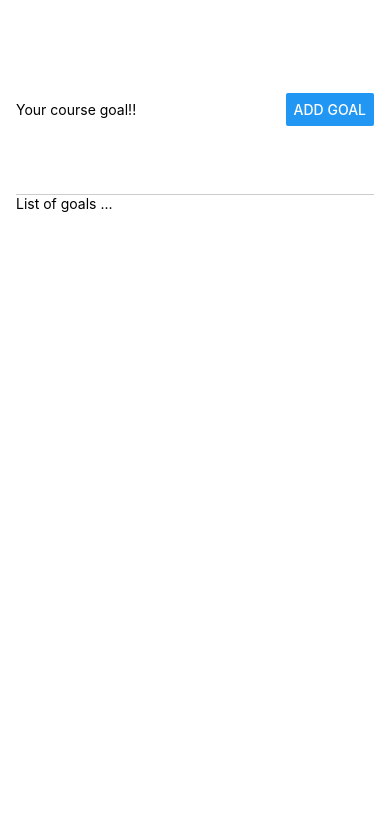
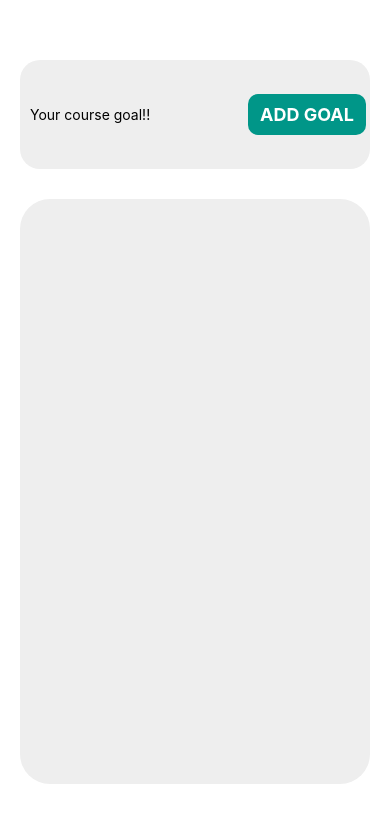
Before and after one commit to varcharfoobar/reactive, a React Native app in the folder RNCourse/: screen / in a window 390 px wide. Shown: the top 822 px of the page. Built offline with nearby package versions, Linux system fonts and the light colour scheme.

Commit message:
Styling changes

```diff
--- a/RNCourse/App.js
+++ b/RNCourse/App.js
@@ -1,5 +1,5 @@
 import { StatusBar } from 'expo-status-bar';
-import { StyleSheet, Text, View, Button, TextInput } from 'react-native';
+import { StyleSheet, Text, View, Button, TextInput, TouchableOpacity } from 'react-native';
 import { useState } from 'react'
 
 
@@ -9,6 +9,18 @@ export default function App() {
 
 	// for keeping the state of the content
 	const [enteredGoalText, setEnteredGoalText] = useState('');
+	const [courseGoals, setCourseGoals] = useState([]);
+
+	// Touchable Opacity Button
+	const AppButton = ({ onPress, title }) => (
+		<TouchableOpacity
+		  activeOpacity={0.8}
+		  onPress={onPress}
+		  style={styles.appButtonContainer}
+		>
+		  <Text style={styles.appButtonText}>{title}</Text>
+		</TouchableOpacity>
+	  );
 
 	// the input handler
 	function goalInputHandler(enteredText) {
@@ -19,7 +31,8 @@ export default function App() {
 
 	// add button hander
 	function addGoalHandler() {
-		console.log(enteredGoalText)
+		setCourseGoals(currentCourseGoals => [...courseGoals, enteredGoalText]); // recommended way to update your state
+		// console.log(enteredGoalText) // for debugging
 	};
 
 	return (
@@ -31,12 +44,12 @@ export default function App() {
 					placeholder='Your course goal!!'
 					onChangeText={goalInputHandler} />
 
-				<Button title="Add Goal" onPress={addGoalHandler} />
+				<AppButton onPress={addGoalHandler} title="Add Goal"></AppButton>
 
 			</View>
 
 			<View style={styles.goalsContainer}>
-				<Text>List of goals ...</Text>
+				{courseGoals.map((goal) => <Text key={goal}>{goal}</Text>)}
 			</View>
 		</View>
 	);
@@ -45,30 +58,26 @@ export default function App() {
 
 // Our stylesheet object
 const styles = StyleSheet.create({
+
 	// the main container
 	appContainer: {
 		flex: 1,
-		padding: 50,
-		paddingHorizontal: 16,
-	},
-
-	// dummy container
-	container: {
-		flex: 1,
-		backgroundColor: '#fff',
-		alignItems: 'center',
-		justifyContent: 'center',
+		gap: 30,
+		padding: 60,
+		paddingHorizontal: 20,
 	},
 
 	// the input container
 	inputContainer: {
 		flex: 1,
+		backgroundColor: "#eeeeee",
 		flexDirection: 'row',
 		justifyContent: 'space-between',
+		paddingHorizontal: 10,
 		alignItems: 'center',
-		paddingBottom: 24,
-		borderBottomWidth: 1,
-		borderBottomColor: '#cccccc'
+		borderRadius: 20,
+		borderBottomColor: '#cccccc',
+
 	},
 
 	// for text input container
@@ -82,6 +91,27 @@ const styles = StyleSheet.create({
 
 	// goals container
 	goalsContainer: {
-		flex: 5
+		flex: 5,
+		padding: 20,
+		backgroundColor: "#eeeeee",
+		borderRadius: 30,
+	},
+
+	/**
+	 * Button styles go here
+	 */
+	appButtonContainer: {
+		elevation: 8,
+		backgroundColor: "#009688",
+		borderRadius: 10,
+		paddingVertical: 10,
+		paddingHorizontal: 12
+	},
+	appButtonText: {
+		fontSize: 18,
+		color: "#fff",
+		fontWeight: "bold",
+		alignSelf: "center",
+		textTransform: "uppercase"
 	}
 });
```
